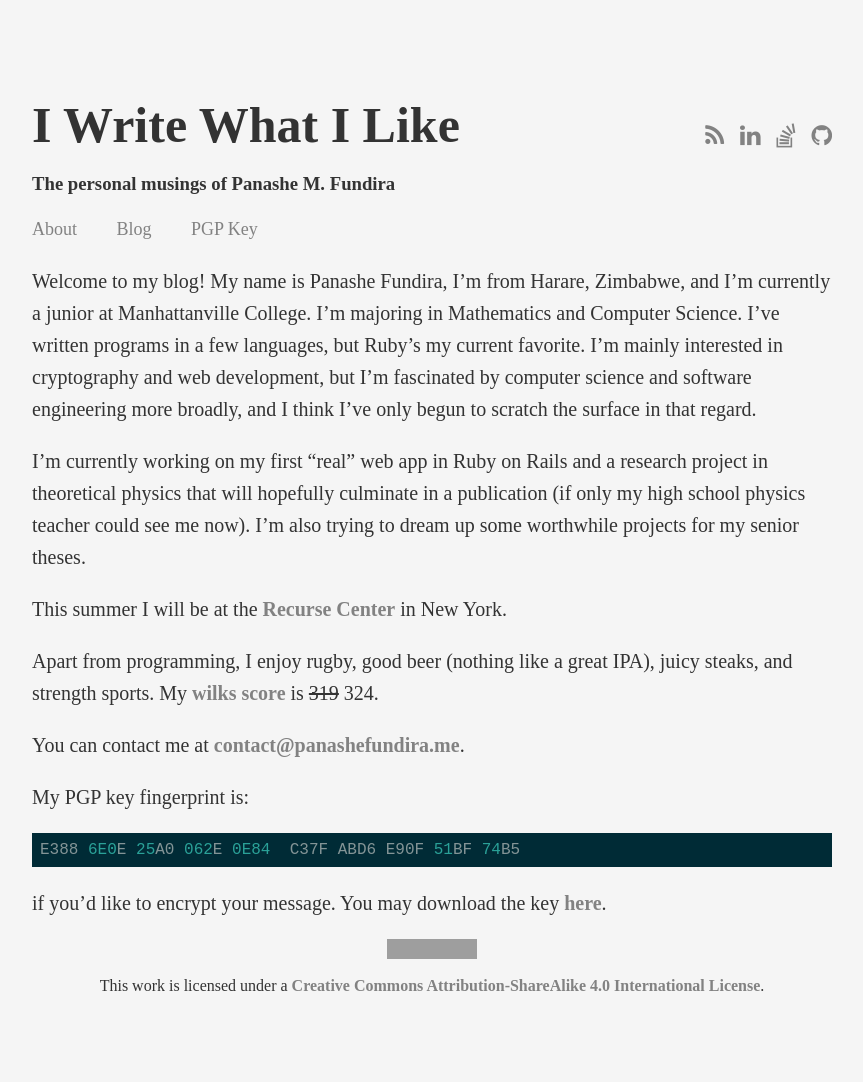
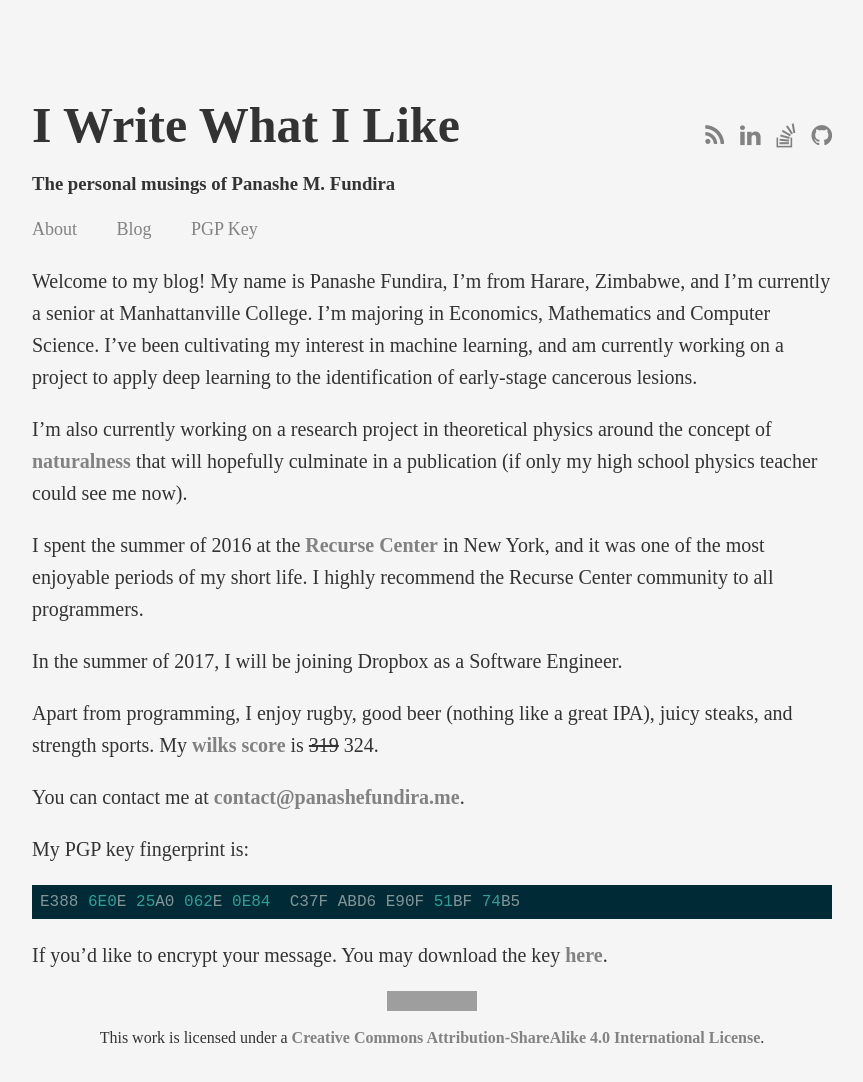
Before and after one commit to munyari/munyari.github.io, a Jekyll site: the page built from about.md, in a window 1280 px wide, cut to the strip 144-1291 px from the top of the page. Shown: the top 1082 px of the strip, without its empty margins (208-1071 px from the left). Built offline with Jekyll 4.4.1, drawn with Linux system fonts in a browser that asks for light colours; some web fonts are replaced; grey boxes are pictures that could not be loaded.

Commit message:
About about page

````diff
--- a/about.md
+++ b/about.md
@@ -5,18 +5,22 @@ permalink: /about/
 ---
 
 Welcome to my blog! My name is Panashe Fundira, I'm from Harare, Zimbabwe, and
-I'm currently a junior at Manhattanville College. I'm majoring in
-Mathematics and Computer Science. I've written programs in a few languages, but
-Ruby's my current favorite. I'm mainly interested in cryptography and web
-development, but I'm fascinated by computer science and software engineering
-more broadly, and I think I've only begun to scratch the surface in that regard.
+I'm currently a senior at Manhattanville College. I'm majoring in
+Economics, Mathematics and Computer Science. I've been cultivating my interest
+in machine learning, and am currently working on a project to apply deep
+learning to the identification of early-stage cancerous lesions.
 
-I'm currently working on my first "real" web app in Ruby on Rails and a research
-project in theoretical physics that will hopefully culminate in a publication
-(if only my high school physics teacher could see me now). I'm also trying to
-dream up some worthwhile projects for my senior theses.
+I'm also currently working on a research project in theoretical physics around
+the concept of [naturalness][wiki] that will hopefully culminate in a
+publication (if only my high school physics teacher could see me now).
 
-This summer I will be at the [Recurse Center][recurse] in New York.
+[wiki]: https://en.wikipedia.org/wiki/Naturalness_(physics)
+
+I spent the summer of 2016 at the [Recurse Center][recurse] in New York, and it
+was one of the most enjoyable periods of my short life. I highly recommend the
+Recurse Center community to all programmers.
+
+In the summer of 2017, I will be joining Dropbox as a Software Engineer.
 
 Apart from programming, I enjoy rugby, good beer (nothing like a great IPA),
 juicy steaks, and strength sports. My [wilks score][wilks] is ~~319~~ 324.
@@ -34,6 +38,6 @@ My PGP key fingerprint is:
 E388 6E0E 25A0 062E 0E84  C37F ABD6 E90F 51BF 74B5
 ```
 
-if you'd like to encrypt your message. You may download the key [here][pgp].
+If you'd like to encrypt your message. You may download the key [here][pgp].
 
 [pgp]: {{ '/pgp' | prepend: site.baseurl }}
````
